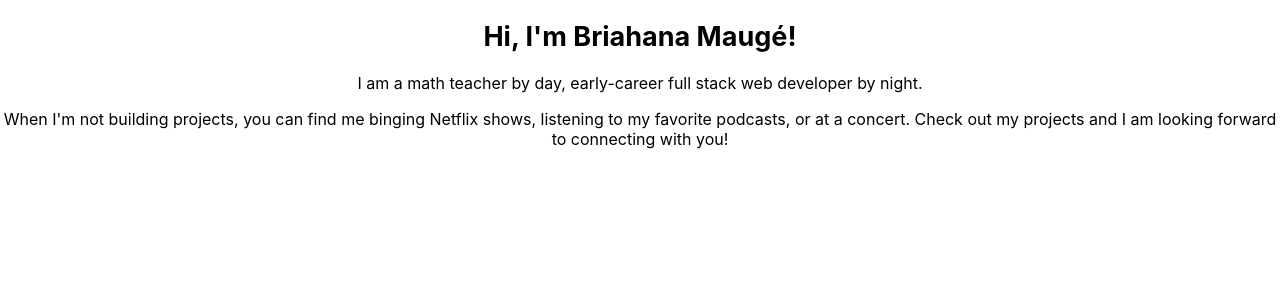
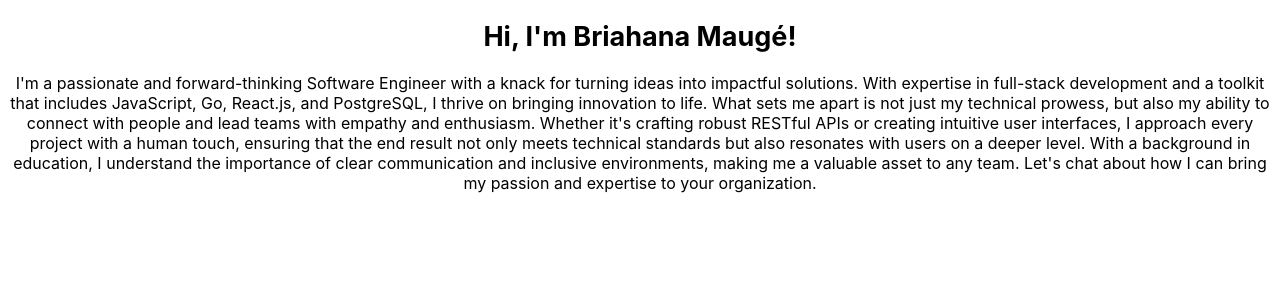
Before and after one commit to Briahana-Mauge/OriginalBricoded, a React (Create React App) app: page /about in a window 1280 px wide. Shown: the top 300 px of the page. Built offline with nearby package versions, Linux system fonts and the light colour scheme.

Commit message:
readd modules

```diff
--- a/src/CSS/Home2.css
+++ b/src/CSS/Home2.css
@@ -39,7 +39,8 @@ html, body{
     width: 62%;
     font-weight: bolder;
     display: inline-grid;
-    grid-template-columns: 75px 75px 20vh 75px 75px;
+    /* grid-template-columns: 75px 75px 20vh 75px 75px; */
+    justify-content: center;
 
   }
   .filler>p{
--- a/src/Components/About.jsx
+++ b/src/Components/About.jsx
@@ -1,11 +1,16 @@
 import React from 'react'
 const About = () => {
     return (
-        <div className = 'about'>
+        <div className='about'>
             <h1>Hi, I'm Briahana Maugé!</h1>
-            <p>I am a math teacher by day, early-career full stack web developer by night. </p>
-            <p>When I'm not building projects, you can find me binging Netflix shows, listening to my favorite podcasts, or at a concert.
-            Check out my projects and I am looking forward to connecting with you!</p>
+            <p>I'm a passionate and forward-thinking Software Engineer with a knack for turning ideas into impactful solutions.
+                With expertise in full-stack development and a toolkit that includes JavaScript, Go, React.js, and PostgreSQL, I thrive on bringing innovation to life.
+                What sets me apart is not just my technical prowess, but also my ability to connect with people and lead teams with empathy and enthusiasm.
+                Whether it's crafting robust RESTful APIs or creating intuitive user interfaces, I approach every project with a human touch, ensuring that the end result not only meets technical standards but also resonates with users on a deeper level.
+                With a background in education, I understand the importance of clear communication and inclusive environments, making me a valuable asset to any team.
+                Let's chat about how I can bring my passion and expertise to your organization. </p>
+            {/* <p>When I'm not building projects, you can find me binging Netflix shows, listening to my favorite podcasts, or at a concert.
+                Check out my projects and I am looking forward to connecting with you!</p> */}
         </div>
     )
 }
```
Also changed, not shown: 1 other file (tests, documents, lock files or other folders).
